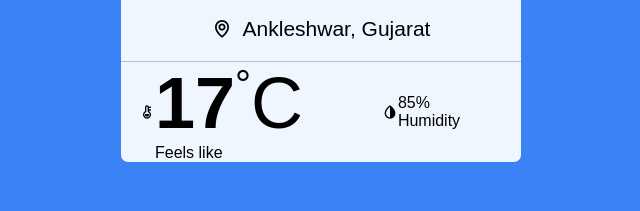
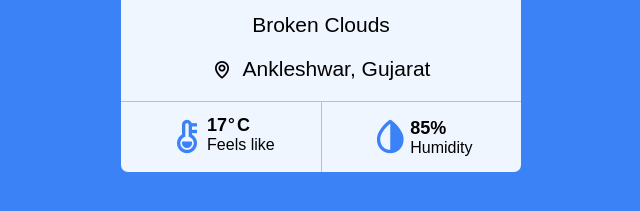
Before and after one commit to Prajna1999/weather-app-openweather, a plain HTML site: page index.html in a window 1280 px wide. Shown: the part 533-744 px from the top of the page, without its empty margins (319-959 px from the left). Drawn offline with nearby package versions, Linux system fonts and the light colour scheme.

Commit message:
fix styling

```diff
--- a/index.html
+++ b/index.html
@@ -42,7 +42,7 @@
                     <div class="details">
 
                         <div class="temp">
-                            <span class="numb">17</span>
+                            <span class="numb-2">17</span>
                             <span class="deg">°</span>C
                         </div>
                         <p>Feels like</p>
@@ -55,7 +55,7 @@
                     <div class="details">
 
 
-                            <span class="numb">85%</span>
+                            <span>85%</span>
                             <p>Humidity</p>
 
 
--- a/style.css
+++ b/style.css
@@ -5,8 +5,8 @@
 }
 body{
     display: flex;
-    width: 100vw;
-    height: 100vh;
+    width: 100%;
+    height: 100%;
     justify-content: center;
     align-items: center;
     background-color: #3B82F6;
@@ -15,7 +15,7 @@ body{
 .wrapper{
 
     width: 400px;
-
+    margin-top: 20px;
     background-color:#EFF6FF;
     border-radius: 7px;
 }
@@ -35,7 +35,7 @@ header i{
     cursor: pointer;
 }
 .wrapper .input-part{
-    display: none;
+    /* display: none; */
     padding: 20px 25px 30px;
 
 }
@@ -119,7 +119,7 @@ header i{
     align-items: center;
 }
 .weather-part img{
-    width: 200px;
+    width: 150px;
 }
 .weather-part .temp{
     display: flex;
@@ -135,11 +135,7 @@ header i{
     font-size: 40px;
 
 }
-.weather-part img{
-    width: 225px;
-    height: 225px;
 
-}
 .weather-part .weather{
     font-size: 21px;
     text-align: center;
@@ -167,4 +163,22 @@ header i{
     width: 100%;
     align-items: center;
     justify-content: center;
+    padding: 15px 0;
 }
+.column i{
+    font-size: 40px;
+    color: #3B82F6;
+}
+.column.humidity{
+    border-left: 1px solid #bfbfbf;
+}
+.details .temp, .humidity span{
+    font-size: 18px;
+    font-weight: 600;
+    margin-top: -5px;
+}
+.details .temp .deg{
+    margin: 0;
+    font-size: 17px;
+    padding:  0 2px 0px 1px;
+}
```
